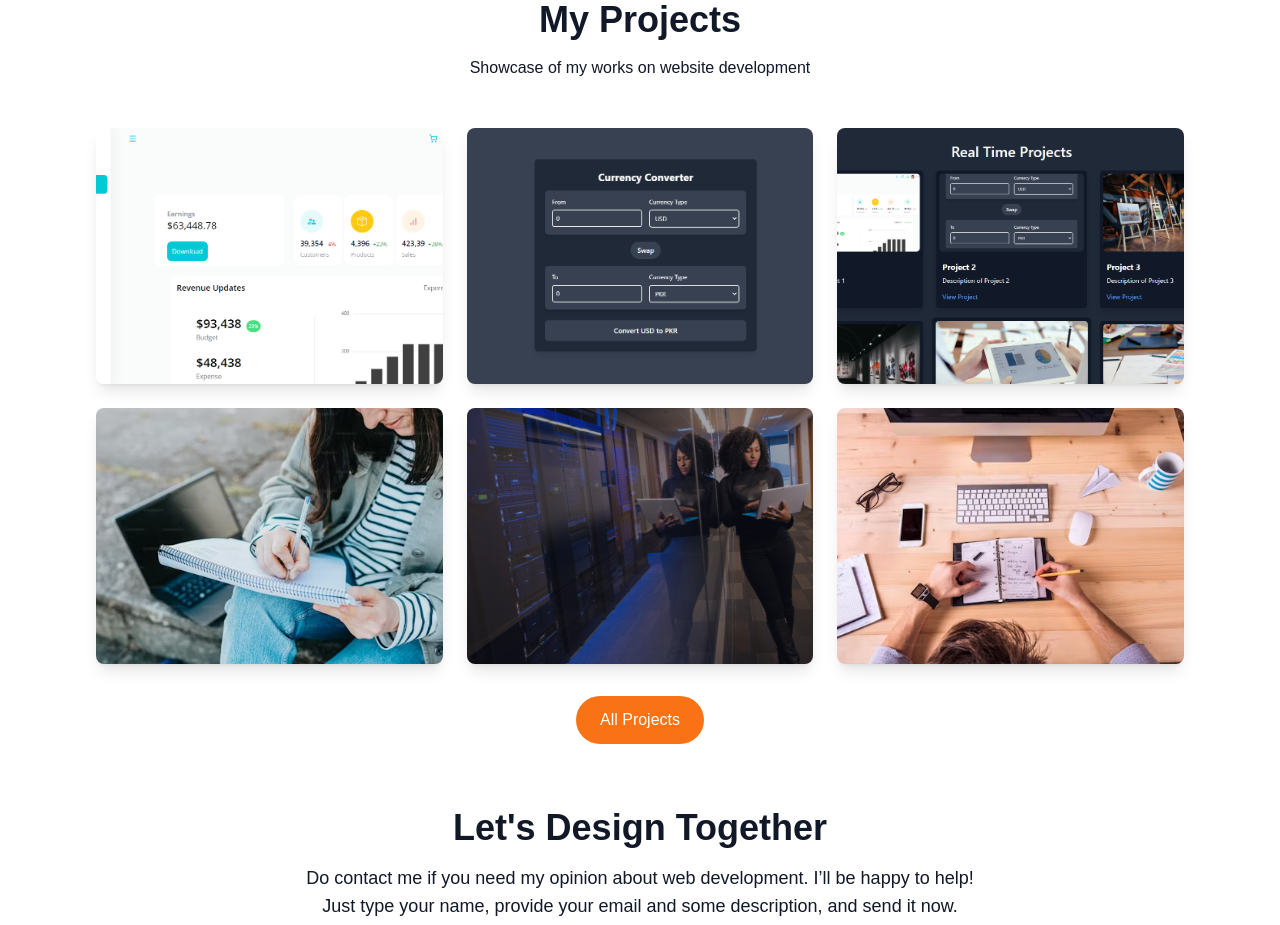
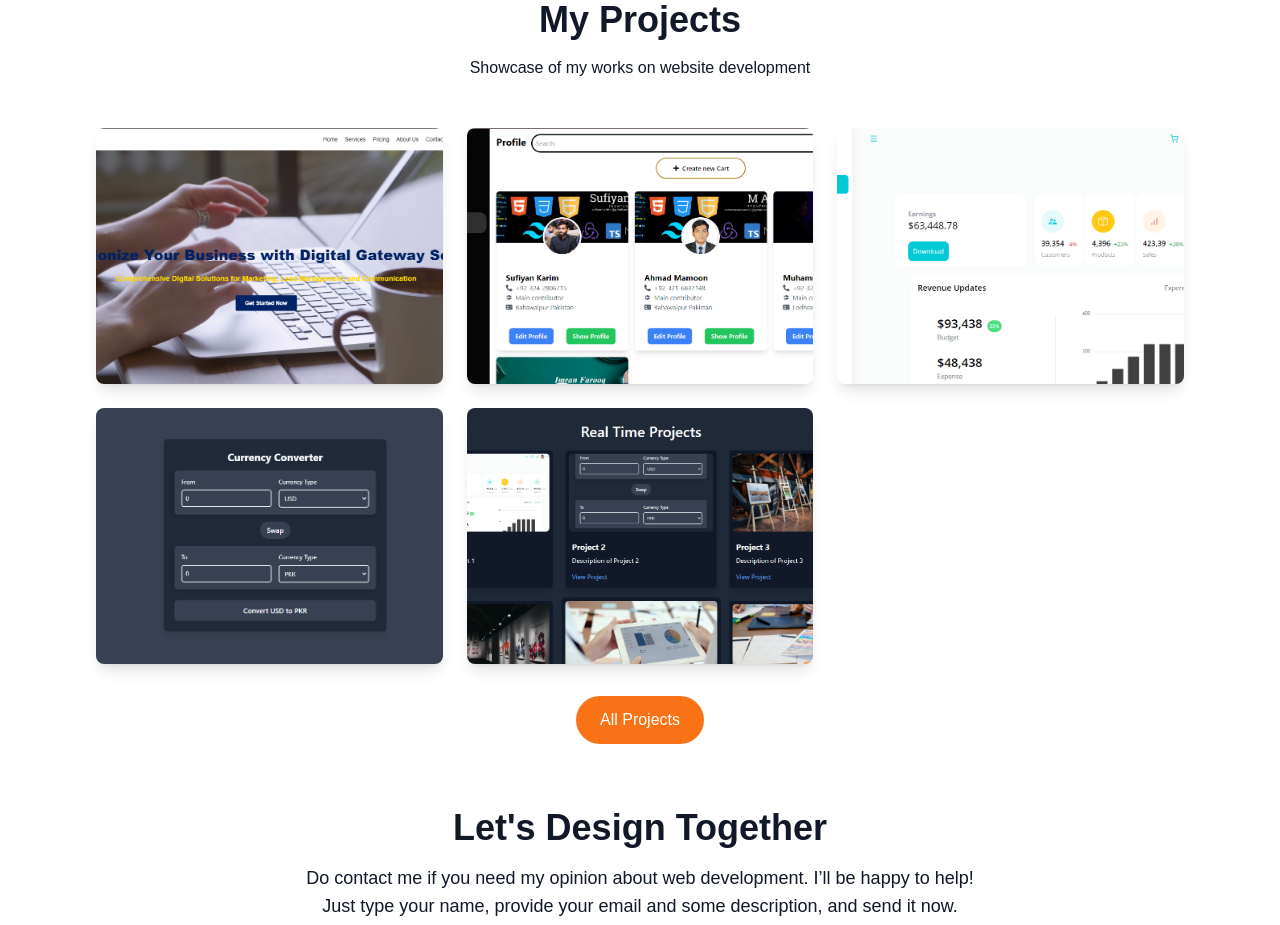
Before and after one commit to SufiyanKarim/Frontend-Portfolio, a React (Vite) app: page / in a window 1280 px wide. Shown: the part 1620-2545 px from the top of the page. Built offline with nearby package versions, Linux system fonts and the light colour scheme.

Commit message:
update code

```diff
--- a/src/components/Projects.jsx
+++ b/src/components/Projects.jsx
@@ -1,52 +1,85 @@
-import React, { useEffect } from 'react';
-import currencyImage1 from '../assets/currencyImage1.png';
-import adminDashboard from '../assets/project1.png';
-import allProjects from '../assets/allProjects.png';
-import project3 from '../assets/project3.avif';
-import project4 from '../assets/project4.png';
-import project5 from '../assets/project5.avif';
-import AOS from 'aos'; // Import AOS
-import 'aos/dist/aos.css'; // Import AOS styles
+import React, { useEffect } from "react";
+import DGSImage from "../assets/DGS.png";
+import DGSDashboard from "../assets/DGSDashboard.png";
+import currencyImage1 from "../assets/currencyImage1.png";
+import adminDashboard from "../assets/project1.png";
+import allProjects from "../assets/allProjects.png";
+import AOS from "aos"; // Import AOS
+import "aos/dist/aos.css"; // Import AOS styles
 
 const Projects = () => {
   useEffect(() => {
     AOS.init(); // Initialize AOS
   }, []);
 
-  // Project data including links, names, and descriptions
   const projectData = [
-    { id: 1, link: 'https://admin-dashboardsyncfusion.vercel.app', image: adminDashboard, name: 'Admin Dashboard', description: 'I can make an admin-dashboard. It is fully responsive and attractive for users.' },
-    { id: 2, link: 'https://currency-converterjs.vercel.app', image: currencyImage1, name: 'Currency Converter', description: 'I can make a currency converter app with real-time API' },
-    { id: 3, link: 'https://my-all-personal-projects.vercel.app/', image: allProjects, name: 'All Projects', description: 'All my projects are available here. You can visit and see them.' },
-    { id: 4, link: '#', image: project3, name: 'Project 4', description: 'Graphic Design' },
-    { id: 5, link: '#', image: project4, name: 'Project 5', description: 'Web Development' },
-    { id: 6, link: '#', image: project5, name: 'Project 6', description: 'Graphic Art' },
+    {
+      id: 1,
+      link: "https://digital-gateway-service.vercel.app/",
+      image: DGSImage,
+      name: "Gigital Gateway Service",
+      description:
+        "I can make a digital gateway service website to provide the service for users. It is fully responsive and fully animated.",
+    },
+    {
+      id: 2,
+      link: "https://digital-gateway-service.vercel.app/",
+      image: DGSDashboard,
+      name: "Gigital Gateway Service Dashboard",
+      description:
+        "I can make a digital gateway service dashboard. Admin can add, delete, and update users and perform all activities in the dashboard.",
+    },
+    {
+      id: 3,
+      link: "https://admin-dashboardsyncfusion.vercel.app",
+      image: adminDashboard,
+      name: "Admin Dashboard",
+      description:
+        "I can make an admin dashboard. It is fully responsive and attractive for users.",
+    },
+    {
+      id: 4,
+      link: "https://currency-converterjs.vercel.app",
+      image: currencyImage1,
+      name: "Currency Converter",
+      description: "I can make a currency converter app with real-time API.",
+    },
+    {
+      id: 5,
+      link: "https://my-all-personal-projects.vercel.app/",
+      image: allProjects,
+      name: "All Projects",
+      description:
+        "All my projects are available here. You can visit and see them.",
+    },
   ];
 
   return (
     <section id="projects">
       <div className="max-w-[90%] mx-auto pt-16 md:pt-10 px-4 lg:px-8">
-        <h2 className="text-3xl md:text-4xl font-bold text-center mb-4">My Projects</h2>
-        <p className="text-center mb-12">Showcase of my works on website development</p>
+        <h2 className="text-3xl md:text-4xl font-bold text-center mb-4">
+          My Projects
+        </h2>
+        <p className="text-center mb-12">
+          Showcase of my works on website development
+        </p>
         <div className="grid grid-cols-1 md:grid-cols-2 lg:grid-cols-3 gap-6 mb-8">
           {projectData.map((project) => (
             <a
               key={project.id}
               href={project.link}
               target="_blank"
-              rel="noopener noreferrer" // Added for security when opening in a new tab
+              rel="noopener noreferrer"
               className="relative block h-48 sm:h-64 rounded-lg overflow-hidden group shadow-lg"
-              data-aos="fade-up" // AOS effect
-              data-aos-duration="1000" // Duration of the animation
+              data-aos="fade-up"
+              data-aos-duration="1000"
             >
-              {/* Background image with hover effect */}
-              <div
-                className="absolute inset-0 bg-cover bg-center transition-transform duration-500 ease-in-out transform group-hover:scale-105"
-                style={{ backgroundImage: `url(${project.image})` }}
-              ></div>
-
-              {/* Dark overlay and text reveal */}
-              <div className="absolute inset-0 bg-black bg-opacity-60 opacity-0 transition-opacity duration-500 group-hover:opacity-100 flex items-center justify-center">
+              <img
+                src={project.image}
+                alt="Project"
+                className="h-full w-full object-cover transition-transform duration-500 ease-in-out group-hover:scale-105"
+              />
+              <div className="absolute inset-0 bg-gray-900 bg-opacity-80 opacity-0 transition-opacity duration-500 group-hover:opacity-100 flex items-center justify-center">
                 <div className="text-center text-white px-4 py-2">
                   <h3 className="text-xl font-bold mb-2">{project.name}</h3>
                   <p>{project.description}</p>
@@ -56,7 +89,6 @@ const Projects = () => {
           ))}
         </div>
 
-        {/* Button to view all projects */}
         <div className="flex justify-center">
           <a
             href="https://my-all-personal-projects.vercel.app/"
```
Also changed, not shown: src/assets/DGS.png (added), src/assets/DGSDashboard.png (added).
